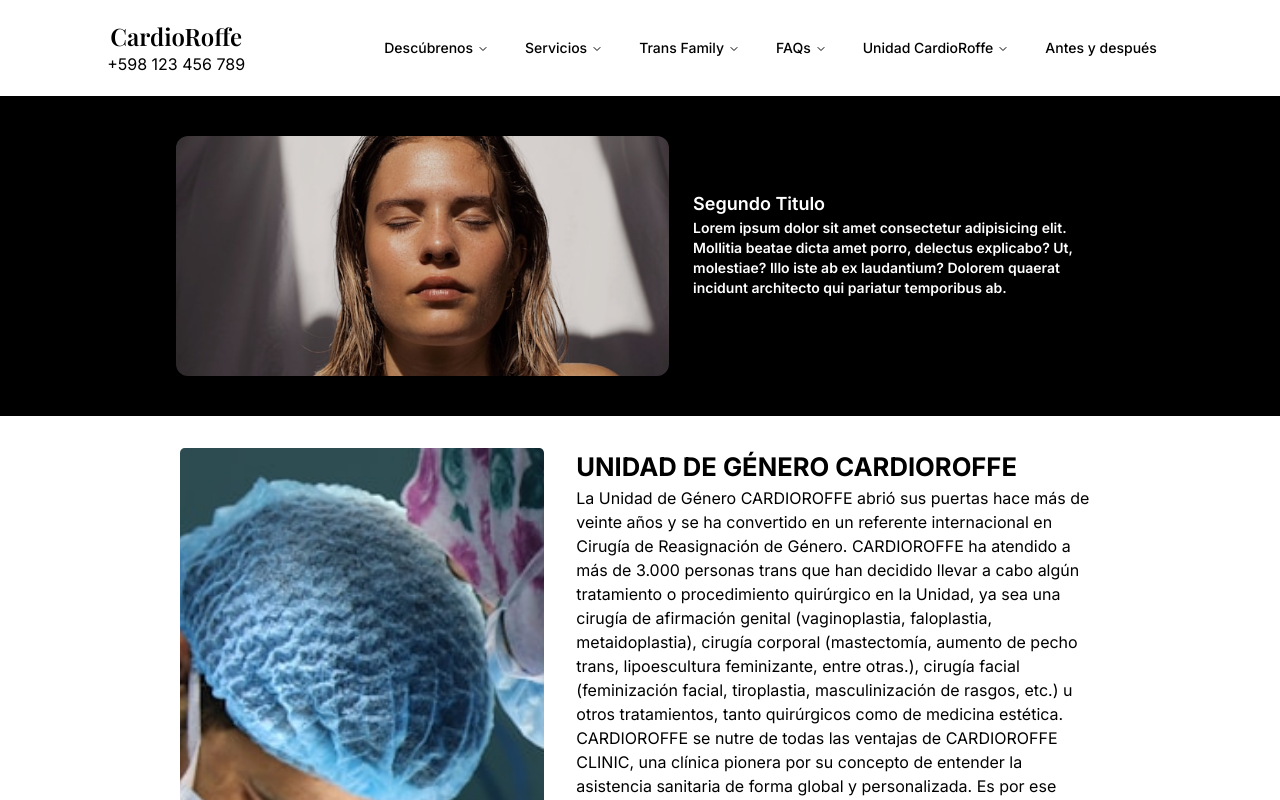
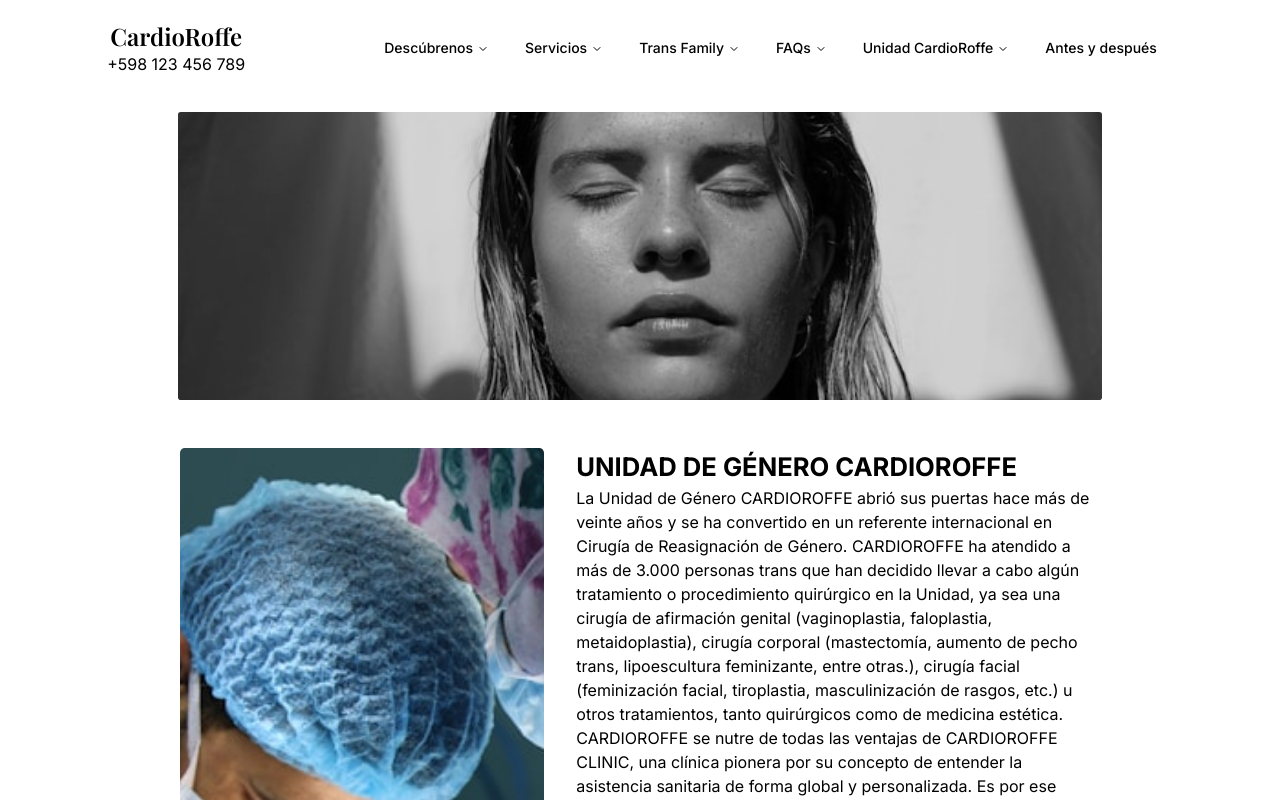
Before and after one commit to riberojuanca/cardioroffe, a Next.js app: page / in a window 1280 px wide. Shown: the top 800 px of the page. Built offline with nearby package versions, Linux system fonts and the light colour scheme.

Commit message:
Carousel color changed

```diff
--- a/src/components/CarouselHeader.jsx
+++ b/src/components/CarouselHeader.jsx
@@ -46,7 +46,7 @@ const CarouselHeader = () => {
   return (
     <section className="mt-24">
       <Carousel
-        className="sm:w-full p-4 sm:p-0 sm:bg-black "
+        className="sm:w-full p-4 sm:p-0 sm:bg-white "
         plugins={[
           Autoplay({
             delay: 4000,
@@ -58,13 +58,13 @@ const CarouselHeader = () => {
             <CarouselItem
               key={id}
               onClick={() => router.push(link)}
-              className="lg:w-screen cursor-pointer"
+              className="lg:w-screen"
             >
               <div className="sm:rounded-lg ">
-                <Card className=" flex items-center justify-center sm:w-fit sm:h-80 sm:mt-0 bg-black  text-white shadow-none border-none">
+                {/* <Card className=" flex items-center justify-center sm:w-fit sm:h-80 sm:mt-0 bg-white  text-black shadow-none border-none">
                   <CardContent className="flex sm:flex-row flex-col justify-center gap-6 items-center text-center ">
                     <img
-                      className="rounded-md sm:rounded-xl h-80 sm:h-60 mt-6 sm:pt-0 sm:mt-6 sm:w-2/5 object-cover"
+                      className="rounded-md h-80 sm:h-72 mt-6 sm:pt-0 sm:mt-6 sm:w-2/5 object-cover "
                       src={image}
                       width={640}
                       height={640}
@@ -77,6 +77,17 @@ const CarouselHeader = () => {
                       </p>
                     </div>
                   </CardContent>
+                </Card> */}
+                <Card className=" flex items-center justify-center sm:w-screen sm:h-80 sm:mt-0 bg-white  text-black shadow-none border-none">
+                  <CardContent className="flex sm:flex-row flex-col justify-center items-center text-center w-screen">
+                    <img
+                      className="cursor-pointer rounded-md h-80 sm:h-72 mt-6 sm:pt-0 sm:mt-6 sm:w-3/4 object-cover grayscale "
+                      src={image}
+                      width={640}
+                      height={640}
+                      alt=""
+                    ></img>
+                  </CardContent>
                 </Card>
               </div>
             </CarouselItem>
```
